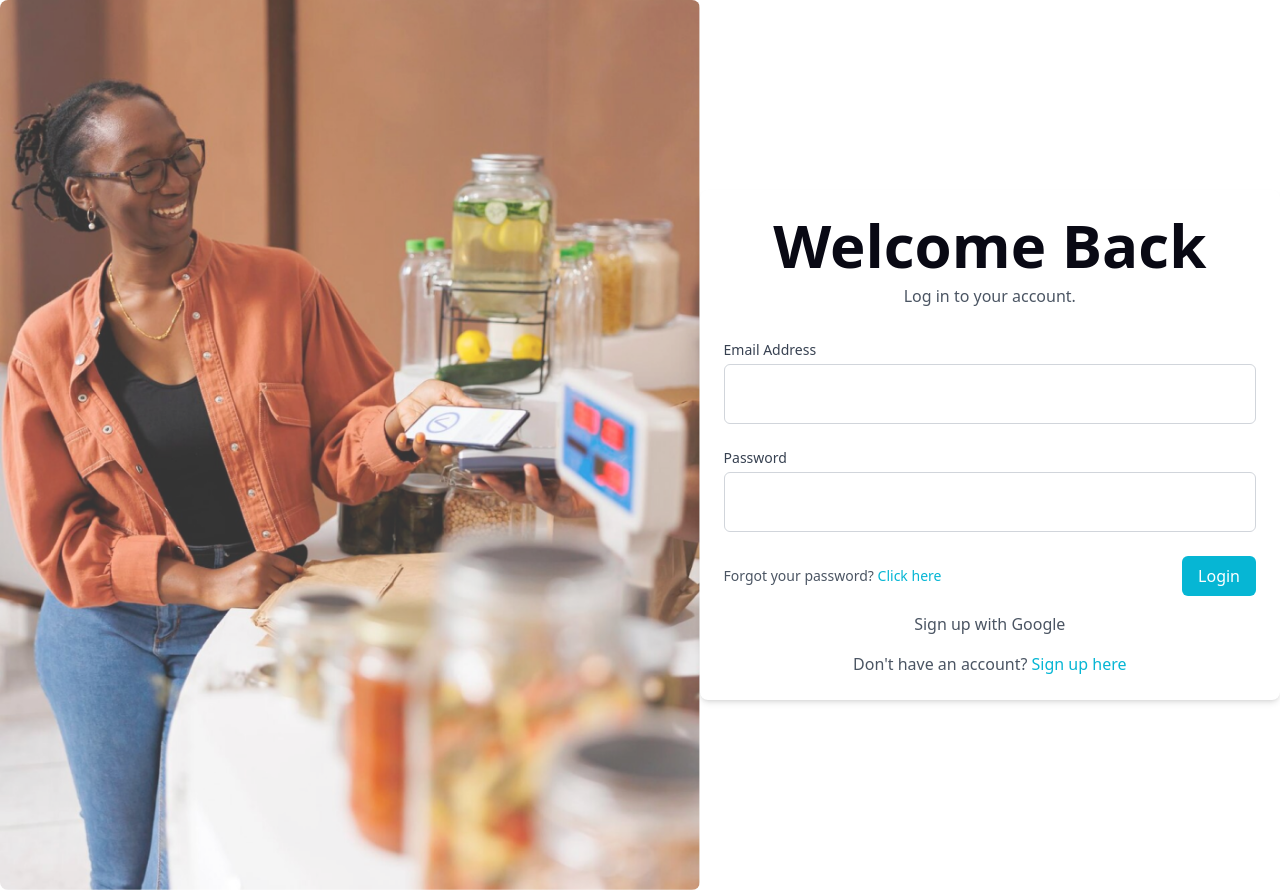
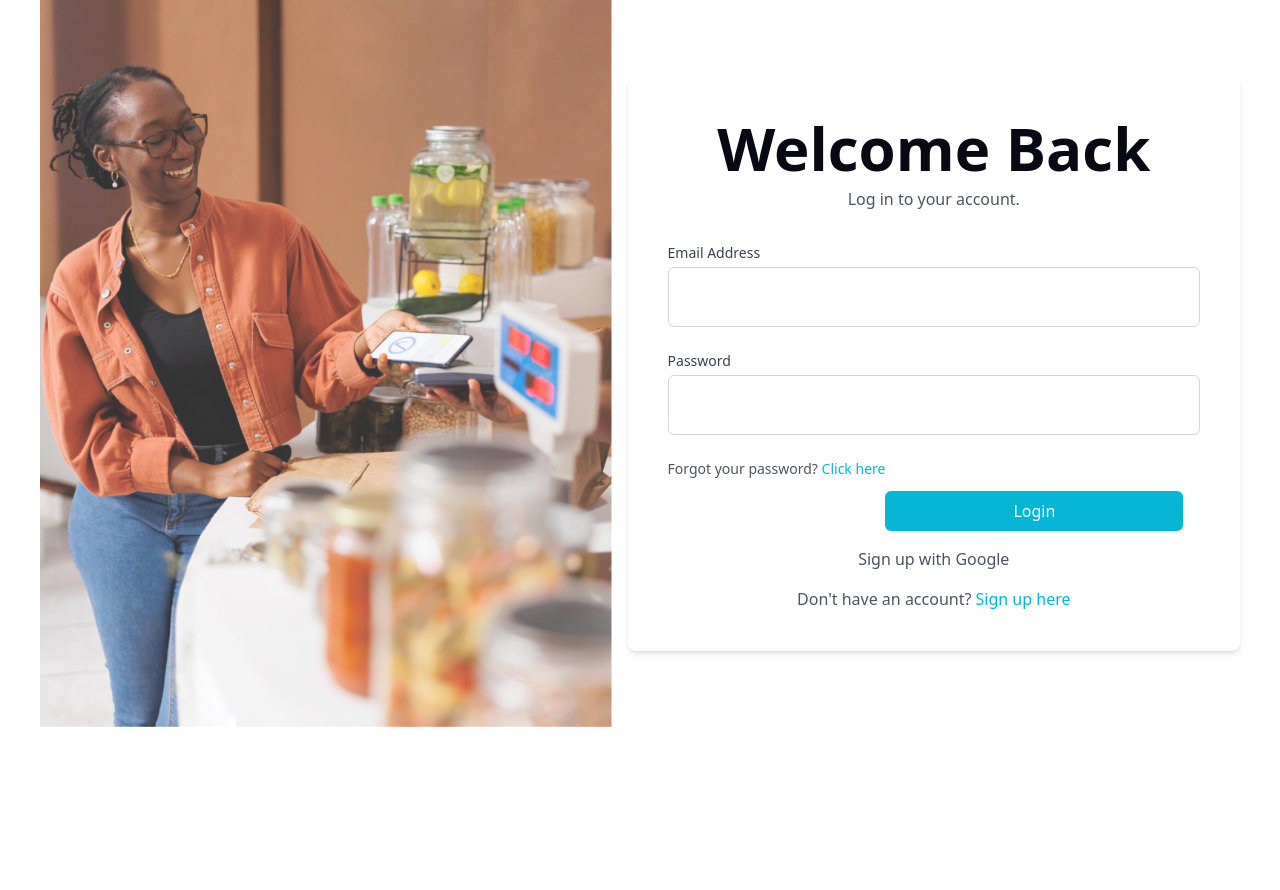
Before and after one commit to Godwinbold/HEALTH-SQUARE-PAY, a React (Vite) app: page /welcomeback in a window 1280 px wide. After the commit the page ends 800 px from the top, so only its background shows below. Built offline with nearby package versions, Linux system fonts and the light colour scheme.

Commit message:
WelcomeBack

```diff
--- a/src/pages/auth/WelcomeBack.jsx
+++ b/src/pages/auth/WelcomeBack.jsx
@@ -1,19 +1,17 @@
-
-import WelcomeBack from "../../assets/images/LoginImg.png";
-
+import WelcomeBackImg from "../../assets/images/WelcomeBackImg.png";
 
 function LoginForm() {
   return (
-    <div className="flex flex-col md:flex-row items-center justify-center">
-      <div className="">
-        <img src= {WelcomeBack} alt="Image" className="w-100 h-50 object-cover rounded-lg" />
+    <div className="flex flex-col md:flex-row items-center">
+      <div className="md:w-1/2 ml-10">
+        <img src={WelcomeBackImg} alt="Image" className="w-full md:max-w-xl" />
       </div>
-      <div className="mx-auto p-6 bg-white rounded-lg shadow-md">
+      <div className="p-10 mr-10 bg-white rounded-lg shadow-md md:w-1/2 md:ml-4">
         <div className="text-center">
           <h2 className="font-inter text-6xl font-semibold leading-[62px] text-center text-[#090914]">Welcome Back</h2>
           <p className="mt-2 text-gray-600">Log in to your account.</p>
         </div>
-        <form className="mt-8 space-y-6">
+        <form className=" mt-8 space-y-6">
           <div>
             <label htmlFor="email" className="block text-sm font-medium text-gray-700">Email Address</label>
             <input type="email" id="email" name="email" className="mt-1 p-2 w-[532.44px] h-[60px] border border-gray-300 rounded-md" />
@@ -22,9 +20,9 @@ function LoginForm() {
             <label htmlFor="password" className="block text-sm font-medium text-gray-700">Password</label>
             <input type="password" id="password" name="password" className="mt-1 p-2 w-[532.44px] h-[60px] border border-gray-300 rounded-md" />
           </div>
-          <div className="flex justify-between items-center">
+          <div className="flex ">
             <p className="text-sm text-gray-600">Forgot your password? <a href="#" className="text-cyan-500">Click here</a></p>
-            <button type="submit" className="px-4 py-2 bg-cyan-500 text-white rounded-md">Login</button>
+            <button type="submit" className="px-32 py-2 flex justify-center mt-8 bg-cyan-500 text-white rounded-md">Login</button>
           </div>
         </form>
         <div className="mt-4 text-center">
```
Also changed, not shown: src/assets/images/WelcomeBackImg.png (added).
